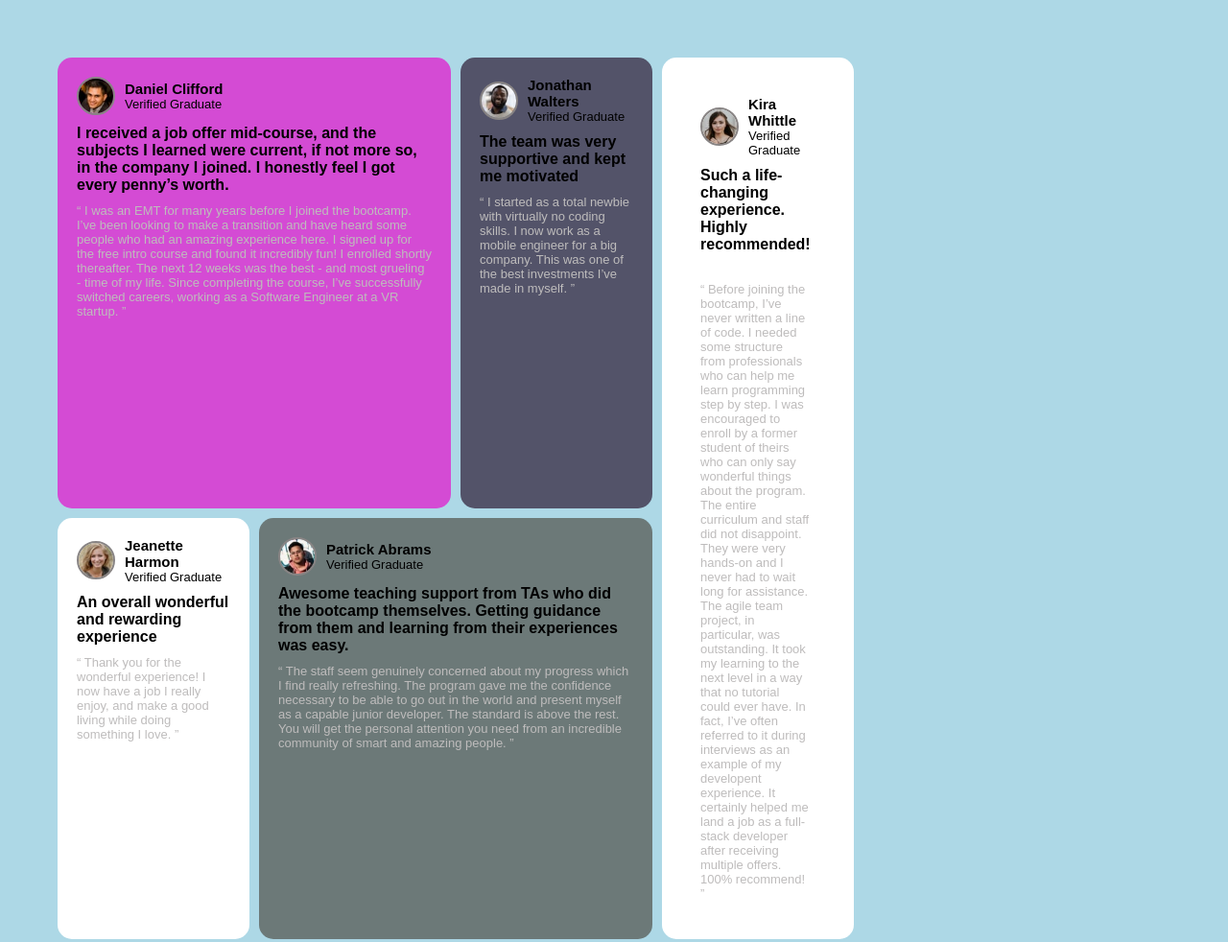
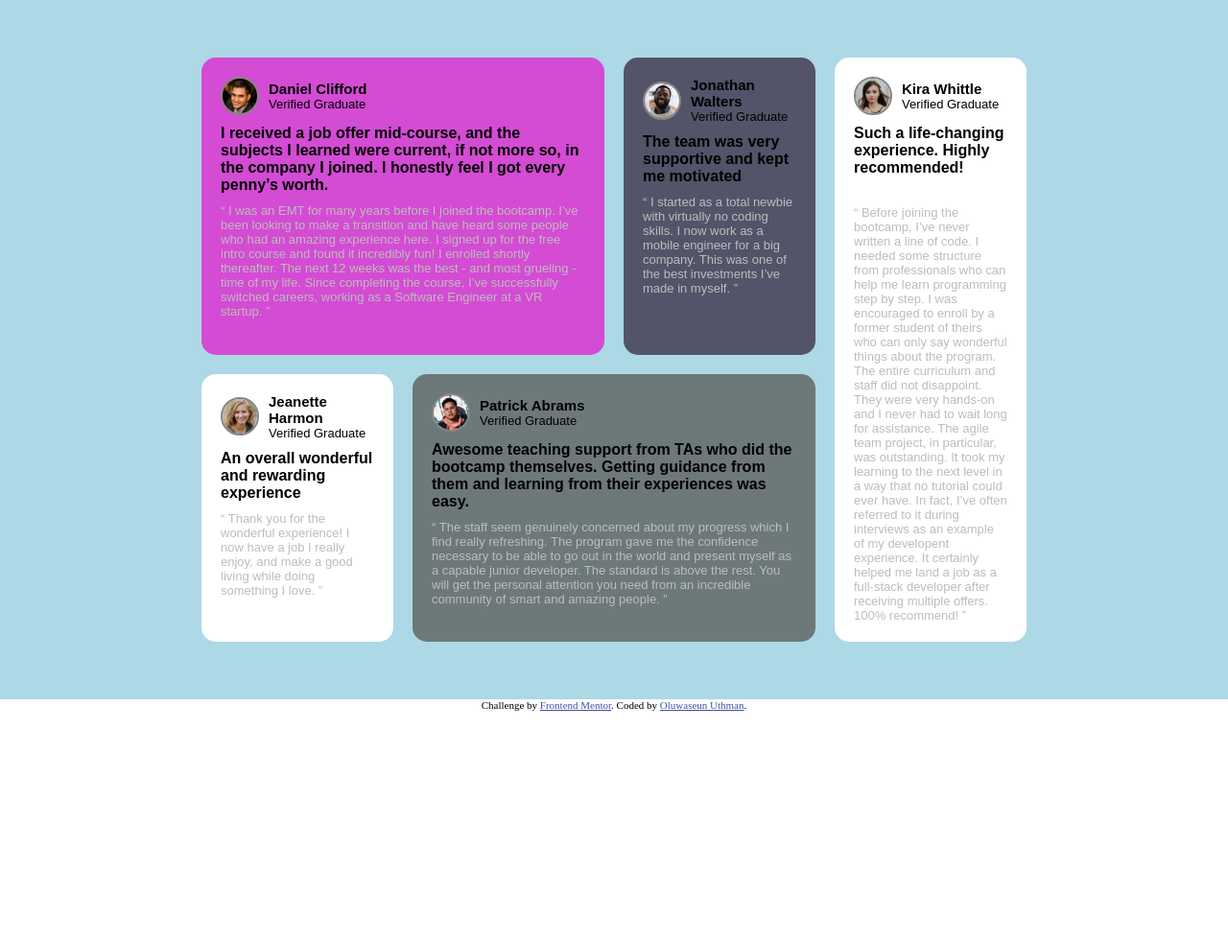
Before and after one commit to codify01/testimonialgrid, a plain HTML site: page index.html in a window 1280 px wide. Shown: the top 982 px of the page at 96% size. After the commit the page ends 800 px from the top, so only its background shows below. Drawn offline with Linux system fonts and the light colour scheme.

Commit message:
Update style.css

```diff
--- a/style.css
+++ b/style.css
@@ -8,7 +8,8 @@ section {
     padding: 60px;
     display: grid;
     grid-template-columns: repeat(4, 200px);
-    grid-gap: 10px;
+    grid-gap: 20px;
+    place-content: center;
 }
 .box-1 {
     /* margin: 20px; */
@@ -41,7 +42,7 @@ section {
 .box-5 {
     /* margin: 20px auto; */
     background-color: white;
-    padding: 40px;
+    padding: 20px;
     border-radius: 15px;
     grid-column: 4;
     grid-row: 1/ span 2;
@@ -118,14 +119,14 @@ h3 {
     font-family: sans-serif;
     font-size: 16px;
     margin-top: 10px;
-    width: 85%;
+    /* width: 85%; */
 }
 .experience-5 {
 
     font-family: Arial, Helvetica, sans-serif;
     font-size: 13px;
     color: rgb(190, 188, 188);
-    width: 95%;
+    /* width: 95%; */
     margin-top: 30px;
 }
 
```
